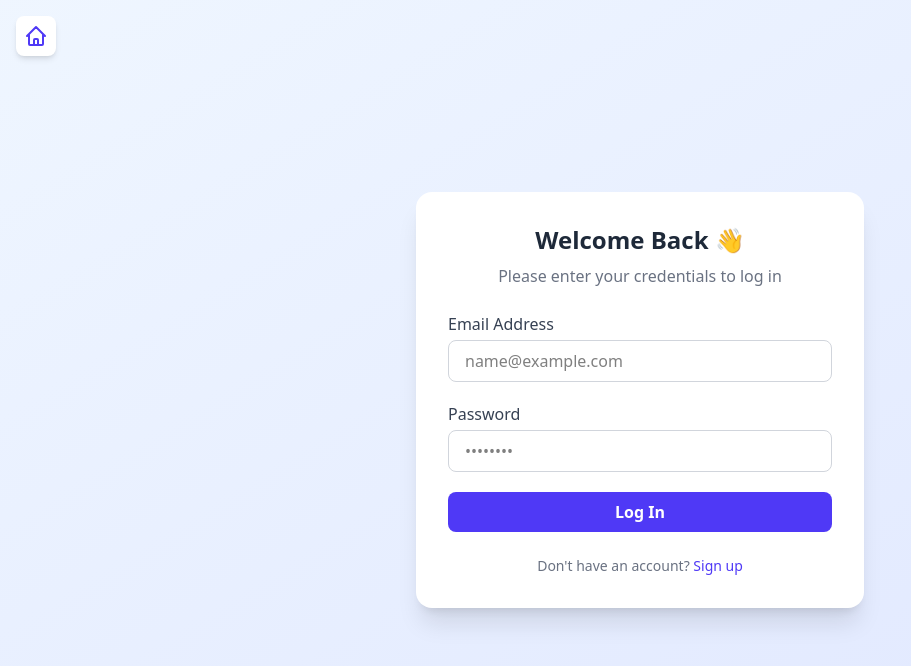
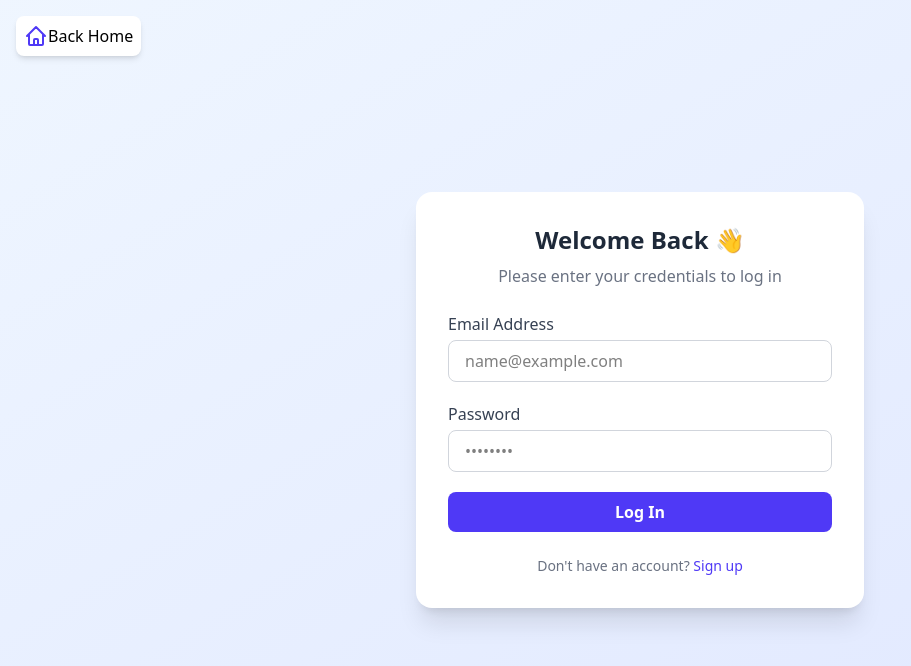
Before and after one commit to pannawat05/budget-tracker, a React (Vite) app: page /login in a window 1280 px wide. Shown: the top 666 px of the page, without its empty margins (0-911 px from the left). Built offline with nearby package versions, Linux system fonts and the light colour scheme; no server answers.

Commit message:
update login

```diff
--- a/src/pages/Login.tsx
+++ b/src/pages/Login.tsx
@@ -34,6 +34,7 @@ function Login() {
         className="absolute top-4 left-4 p-2 bg-white rounded-lg shadow-md hover:shadow-lg transition-shadow"
         aria-label="Go to home"
       >
+        <div className="flex">
         <svg
           xmlns="http://www.w3.org/2000/svg"
           className="h-6 w-6 text-indigo-600"
@@ -48,6 +49,8 @@ function Login() {
             d="M3 12l2-2m0 0l7-7 7 7M5 10v10a1 1 0 001 1h3m10-11l2 2m-2-2v10a1 1 0 01-1 1h-3m-6 0a1 1 0 001-1v-4a1 1 0 011-1h2a1 1 0 011 1v4a1 1 0 001 1m-6 0h6"
           />
         </svg>
+        Back Home
+        </div>
       </a>
 
       {/* Login Card */}
```
